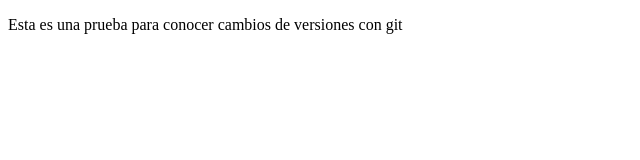
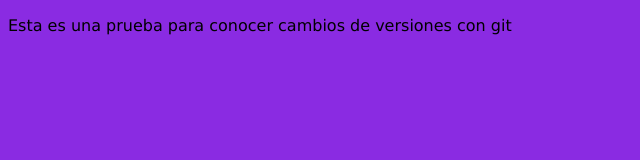
Before and after one commit to LCJazmin/Git-GitHub_Curso, a plain HTML site: page index.html in a window 1280 px wide. Shown: the whole page, without its empty margins (0-640 px from the left). Drawn offline with Linux system fonts and the light colour scheme.

Commit message:
Se agra archivo style.css, se cambia el color de fondo y se cambia el tipo de fuente de la html

```diff
--- a/index.html
+++ b/index.html
@@ -4,6 +4,7 @@
     <meta charset="UTF-8">
     <meta http-equiv="X-UA-Compatible" content="IE=edge">
     <meta name="viewport" content="width=device-width, initial-scale=1.0">
+    <link rel="stylesheet" type="text/css" href="style.css" media="screen" />
     <title>Prueba para GIT</title>
 </head>
 <body>
--- /dev/null
+++ b/style.css
@@ -0,0 +1,4 @@
+body{
+background-color: blueviolet;
+font-family: Verdana, Geneva, Tahoma, sans-serif;
+}
```
